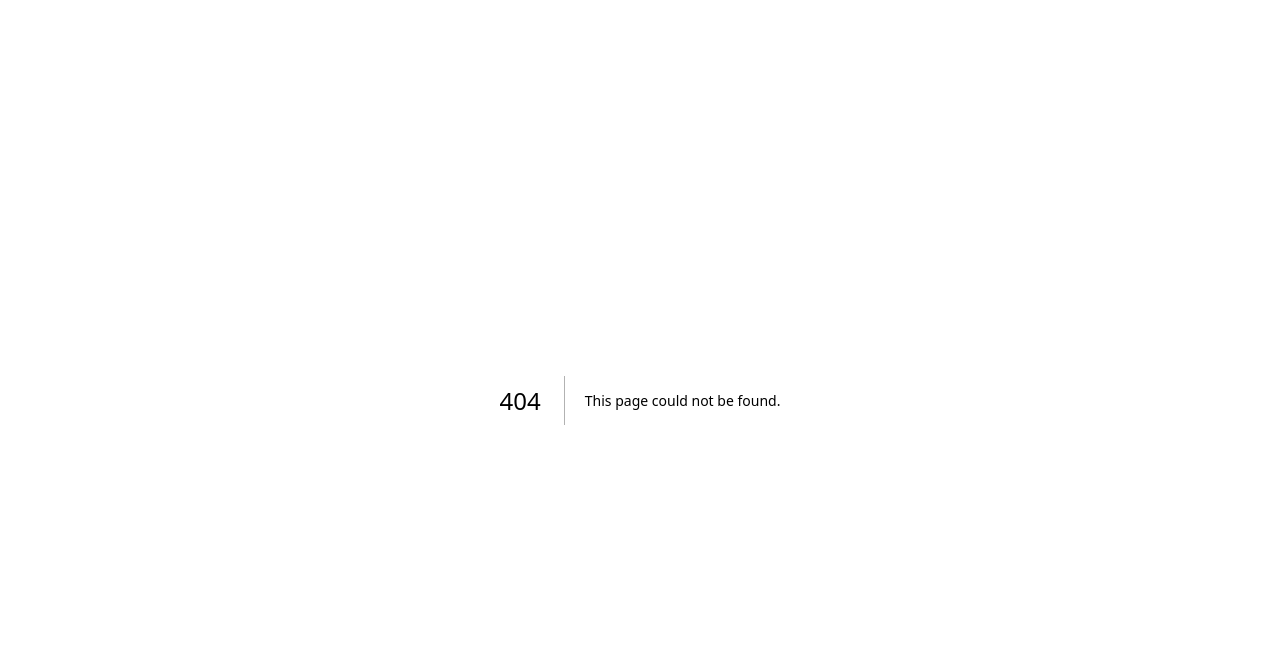
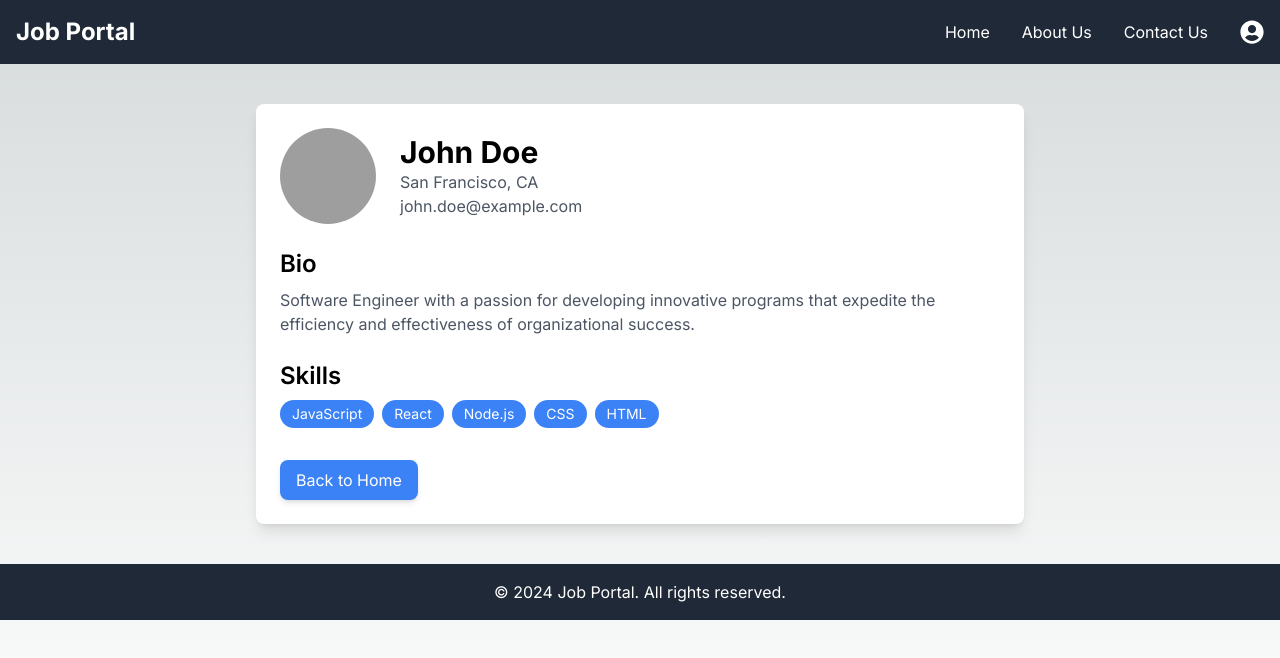
Before and after one commit to pavan-kts/job-portal-next-pwa, a Next.js app: page /user-profile in a window 1280 px wide. Before the commit this address had no page. Shown: the top 658 px of the page. Built offline with nearby package versions, Linux system fonts and the light colour scheme; grey boxes are pictures that could not be loaded.

Commit message:
user profile, job details page added, UI changes.

```diff
--- a/src/app/about-us/page.tsx
+++ b/src/app/about-us/page.tsx
@@ -1,5 +1,6 @@
 import React from 'react';
 import Navbar from '@/components/Navbar';
+import Footer from '@/components/Footer';
 
 const About: React.FC = () => {
   return (
@@ -69,11 +70,7 @@ const About: React.FC = () => {
           </div>
         </div>
       </div>
-      <footer className="bg-gray-800 py-4 text-center text-white dark:bg-gray-900 dark:text-gray-200">
-        <div className="container mx-auto">
-          &copy; {new Date().getFullYear()} Job Portal. All rights reserved.
-        </div>
-      </footer>
+      <Footer/>
     </div>
   );
 };
--- a/src/app/contact-us/page.tsx
+++ b/src/app/contact-us/page.tsx
@@ -1,5 +1,6 @@
 import React from "react";
 import Navbar from "@/components/Navbar";
+import Footer from "@/components/Footer";
 
 const Contact: React.FC = () => {
   return (
@@ -117,11 +118,7 @@ const Contact: React.FC = () => {
           </div>
         </div>
       </div>
-      <footer className="bg-gray-800 py-4 text-center text-white dark:bg-gray-900 dark:text-gray-200">
-        <div className="container mx-auto">
-          &copy; {new Date().getFullYear()} Job Portal. All rights reserved.
-        </div>
-      </footer>
+      <Footer/>
     </div>
   );
 };
--- a/src/app/home/page.tsx
+++ b/src/app/home/page.tsx
@@ -1,7 +1,16 @@
+"use client"
 import React from 'react';
 import Navbar from '@/components/Navbar';
+import { useRouter } from 'next/navigation';
+import Footer from '@/components/Footer';
 
 const Home: React.FC = () => {
+  const router = useRouter();
+
+  const RedirectToJobDetails = () => {
+    router.push("/job-details");
+  }
+
   return (
     <div className="flex flex-col min-h-screen dark:bg-gray-900">
       <Navbar />
@@ -23,17 +32,17 @@ const Home: React.FC = () => {
         <div className="container mx-auto px-4">
           <h2 className="text-2xl md:text-3xl font-bold mb-6 dark:text-gray-200">Latest Job Listings</h2>
           <div className="grid grid-cols-1 md:grid-cols-2 lg:grid-cols-3 gap-6">
-            <div className="job-card bg-white p-4 rounded shadow-md dark:bg-gray-800">
+            <div onClick={RedirectToJobDetails} className="job-card bg-white p-4 rounded shadow-md dark:bg-gray-800 cursor-pointer">
               <h3 className="text-xl font-bold dark:text-gray-200">Software Engineer</h3>
               <p className="text-gray-600 dark:text-gray-400">Tech Company</p>
               <p className="text-gray-600 dark:text-gray-400">San Francisco, CA</p>
             </div>
-            <div className="job-card bg-white p-4 rounded shadow-md dark:bg-gray-800">
+            <div onClick={RedirectToJobDetails} className="job-card bg-white p-4 rounded shadow-md dark:bg-gray-800 cursor-pointer">
               <h3 className="text-xl font-bold dark:text-gray-200">Product Manager</h3>
               <p className="text-gray-600 dark:text-gray-400">Product Co.</p>
               <p className="text-gray-600 dark:text-gray-400">New York, NY</p>
             </div>
-            <div className="job-card bg-white p-4 rounded shadow-md dark:bg-gray-800">
+            <div onClick={RedirectToJobDetails} className="job-card bg-white p-4 rounded shadow-md dark:bg-gray-800 cursor-pointer">
               <h3 className="text-xl font-bold dark:text-gray-200">UX Designer</h3>
               <p className="text-gray-600 dark:text-gray-400">Design Studio</p>
               <p className="text-gray-600 dark:text-gray-400">Remote</p>
@@ -41,11 +50,7 @@ const Home: React.FC = () => {
           </div>
         </div>
       </div>
-      <footer className="bg-gray-800 py-4 text-center text-white dark:bg-gray-900 dark:text-gray-200">
-        <div className="container mx-auto">
-          &copy; {new Date().getFullYear()} Job Portal. All rights reserved.
-        </div>
-      </footer>
+      <Footer/>
     </div>
   );
 };
--- /dev/null
+++ b/src/app/job-details/page.tsx
@@ -0,0 +1,66 @@
+// pages/jobs/[id].tsx
+"use client";
+import Footer from '@/components/Footer';
+import Navbar from '@/components/Navbar';
+import { useRouter } from 'next/navigation';
+import React from 'react';
+
+const JobDetails: React.FC = () => {
+  const router = useRouter();
+  // const { id } = router.query;
+
+  // Mock data for demonstration
+  const job = {
+    title: 'Software Engineer',
+    company: 'Tech Company',
+    location: 'San Francisco, CA',
+    description: 'We are looking for a Software Engineer with 3+ years of experience...',
+    requirements: [
+      '3+ years of experience in software development',
+      'Proficiency in JavaScript, React, and Node.js',
+      'Experience with RESTful APIs and databases',
+    ],
+    responsibilities: [
+      'Develop and maintain web applications',
+      'Collaborate with cross-functional teams',
+      'Write clean and efficient code',
+    ],
+  };
+
+  return (
+    <div className="flex flex-col min-h-screen dark:bg-gray-900">
+      <Navbar />
+      <div className="flex-grow container mx-auto p-6 bg-white dark:bg-gray-800 rounded-lg shadow-md mt-6">
+        <h1 className="text-4xl font-bold mb-4 dark:text-gray-200">{job.title}</h1>
+        <div className="flex items-center mb-4">
+          <h2 className="text-2xl font-semibold mr-2 dark:text-gray-400">{job.company}</h2>
+          <p className="text-lg dark:text-gray-400">| {job.location}</p>
+        </div>
+        <hr className="my-4 border-gray-200 dark:border-gray-700" />
+        <h2 className="text-2xl font-semibold mb-4 dark:text-gray-200">Job Description</h2>
+        <p className="mb-6 dark:text-gray-400">{job.description}</p>
+        <h2 className="text-2xl font-semibold mb-4 dark:text-gray-200">Requirements</h2>
+        <ul className="list-disc list-inside mb-6 pl-4 dark:text-gray-400">
+          {job.requirements.map((req, index) => (
+            <li key={index} className="mb-2">{req}</li>
+          ))}
+        </ul>
+        <h2 className="text-2xl font-semibold mb-4 dark:text-gray-200">Responsibilities</h2>
+        <ul className="list-disc list-inside mb-6 pl-4 dark:text-gray-400">
+          {job.responsibilities.map((resp, index) => (
+            <li key={index} className="mb-2">{resp}</li>
+          ))}
+        </ul>
+        <button
+          onClick={() => router.push('/')}
+          className="mt-6 bg-blue-500 hover:bg-blue-600 text-white px-4 py-2 rounded-lg shadow-md focus:outline-none focus:ring-2 focus:ring-blue-500 dark:bg-blue-600 dark:hover:bg-blue-700"
+        >
+          Back to Jobs
+        </button>
+      </div>
+      <Footer/>
+    </div>
+  );
+};
+
+export default JobDetails;
--- /dev/null
+++ b/src/app/user-profile/page.tsx
@@ -0,0 +1,63 @@
+"use client";
+import React from 'react';
+import Navbar from '@/components/Navbar';
+import { useRouter } from 'next/navigation';
+import Footer from '@/components/Footer';
+
+const UserProfile: React.FC = () => {
+  const router = useRouter();
+
+  // Mock user data for demonstration
+  const user = {
+    name: 'John Doe',
+    email: 'john.doe@example.com',
+    avatar: 'https://img.freepik.com/free-photo/view-3d-man-holding-laptop_23-2150709818.jpg?size=626&ext=jpg&ga=GA1.1.188971478.1716538304&semt=sph',
+    bio: 'Software Engineer with a passion for developing innovative programs that expedite the efficiency and effectiveness of organizational success.',
+    location: 'San Francisco, CA',
+    skills: ['JavaScript', 'React', 'Node.js', 'CSS', 'HTML'],
+  };
+
+  return (
+    <div className="flex flex-col min-h-screen dark:bg-gray-900">
+      <Navbar />
+      <div className="container mx-auto py-10 px-4">
+        <div className="bg-white dark:bg-gray-800 p-6 rounded-lg shadow-lg max-w-3xl mx-auto">
+          <div className="flex items-center mb-6">
+            <img src={user.avatar} alt={user.name} className="w-24 h-24 rounded-full mr-6" />
+            <div>
+              <h1 className="text-3xl font-bold dark:text-gray-200">{user.name}</h1>
+              <p className="text-gray-600 dark:text-gray-400">{user.location}</p>
+              <p className="text-gray-600 dark:text-gray-400">{user.email}</p>
+            </div>
+          </div>
+          <div className="mb-6">
+            <h2 className="text-2xl font-semibold dark:text-gray-200">Bio</h2>
+            <p className="mt-2 text-gray-600 dark:text-gray-400">{user.bio}</p>
+          </div>
+          <div>
+            <h2 className="text-2xl font-semibold dark:text-gray-200">Skills</h2>
+            <ul className="mt-2 flex flex-wrap">
+              {user.skills.map((skill, index) => (
+                <li
+                  key={index}
+                  className="bg-blue-500 text-white px-3 py-1 rounded-full text-sm mr-2 mb-2 dark:bg-blue-600"
+                >
+                  {skill}
+                </li>
+              ))}
+            </ul>
+          </div>
+          <button
+            onClick={() => router.push('/')}
+            className="mt-6 bg-blue-500 hover:bg-blue-600 text-white px-4 py-2 rounded-lg shadow-md focus:outline-none focus:ring-2 focus:ring-blue-500 dark:bg-blue-600 dark:hover:bg-blue-700"
+          >
+            Back to Home
+          </button>
+        </div>
+      </div>
+      <Footer/>
+    </div>
+  );
+};
+
+export default UserProfile;
--- /dev/null
+++ b/src/components/Footer.tsx
@@ -0,0 +1,15 @@
+import React from "react";
+
+type Props = {};
+
+const Footer = (props: Props) => {
+  return (
+    <footer className="bg-gray-800 py-4 text-center text-white dark:bg-gray-900 dark:text-gray-200">
+      <div className="container mx-auto">
+        &copy; {new Date().getFullYear()} Job Portal. All rights reserved.
+      </div>
+    </footer>
+  );
+};
+
+export default Footer;
--- a/src/components/LoginPage.tsx
+++ b/src/components/LoginPage.tsx
@@ -27,7 +27,7 @@ const LoginPage: React.FC = () => {
     e.preventDefault();
     console.log('Email : ' + formData.email);
     console.log('Password : ' + formData.password);
-    router.push('/dashboard');
+    router.push('/');
   };
 
   return (
@@ -71,12 +71,12 @@ const LoginPage: React.FC = () => {
         >
           Dont have an account? Register here
         </Link>
-        <Link
+        {/* <Link
           href="/"
           className="inline-block my-2 text-center rounded-lg hover:text-blue-600 dark:hover:text-blue-400"
         >
           Go to Home Page
-        </Link>
+        </Link> */}
       </form>
     </div>
   );
--- a/src/components/Navbar.tsx
+++ b/src/components/Navbar.tsx
@@ -1,11 +1,12 @@
-"use client"
+"use client";
 import React, { useState, useEffect } from 'react';
 import Link from 'next/link';
-import { FaBars, FaTimes } from 'react-icons/fa';
+import { FaBars, FaTimes, FaUserCircle } from 'react-icons/fa';
 
 const Navbar: React.FC = () => {
   const [darkMode, setDarkMode] = useState(false);
   const [isMobileMenuOpen, setIsMobileMenuOpen] = useState(false);
+  const [isProfileMenuOpen, setIsProfileMenuOpen] = useState(false);
 
   useEffect(() => {
     if (localStorage.getItem('theme') === 'dark') {
@@ -31,15 +32,37 @@ const Navbar: React.FC = () => {
     setIsMobileMenuOpen(!isMobileMenuOpen);
   };
 
+  const toggleProfileMenu = () => {
+    setIsProfileMenuOpen(!isProfileMenuOpen);
+  };
+
   return (
     <nav className="bg-gray-800 p-4 dark:bg-gray-900">
       <div className="container mx-auto flex justify-between items-center">
         <div className="text-white text-2xl font-bold dark:text-gray-200">Job Portal</div>
-        <div className="hidden md:flex space-x-8">
+        <div className="hidden md:flex space-x-8 items-center">
           <Link href="/" className="text-white hover:underline dark:text-gray-200">Home</Link>
           <Link href="/about-us" className="text-white hover:underline dark:text-gray-200">About Us</Link>
           <Link href="/contact-us" className="text-white hover:underline dark:text-gray-200">Contact Us</Link>
-          <Link href="/login" className="text-white hover:underline dark:text-gray-200">Log in</Link>
+          {/* <Link href="/login" className="text-white hover:underline dark:text-gray-200">Log in</Link> */}
+          <div className="relative flex items-center">
+            <button onClick={toggleProfileMenu} className="text-white focus:outline-none">
+              <FaUserCircle size={24} />
+            </button>
+            {isProfileMenuOpen && (
+              <div className="absolute top-5 right-0 mt-2 w-48 bg-white rounded-md shadow-lg py-2 dark:bg-gray-800 dark:text-gray-200">
+                <Link href="/user-profile" className="block px-4 py-2 text-sm hover:bg-gray-200 dark:hover:bg-gray-700">Profile</Link>
+                {/* <Link href="/settings" className="block px-4 py-2 text-sm hover:bg-gray-200 dark:hover:bg-gray-700">Settings</Link> */}
+                <Link href="/login" className="block px-4 py-2 text-sm hover:bg-gray-200 dark:hover:bg-gray-700">Logout</Link>
+                {/* <button
+                  onClick={() => console.log('Logout')}
+                  className="w-full text-left block px-4 py-2 text-sm hover:bg-gray-200 dark:hover:bg-gray-700"
+                >
+                  Logout
+                </button> */}
+              </div>
+            )}
+          </div>
         </div>
         <div className="md:hidden flex items-center">
           <button onClick={toggleMobileMenu} className="text-white">
@@ -52,7 +75,25 @@ const Navbar: React.FC = () => {
           <Link href="/" className="text-white hover:underline dark:text-gray-200">Home</Link>
           <Link href="/about-us" className="text-white hover:underline dark:text-gray-200">About Us</Link>
           <Link href="/contact-us" className="text-white hover:underline dark:text-gray-200">Contact Us</Link>
-          <Link href="/login" className="text-white hover:underline dark:text-gray-200">Log in</Link>
+          {/* <Link href="/login" className="text-white hover:underline dark:text-gray-200">Log in</Link> */}
+          <div className="relative">
+            <button onClick={toggleProfileMenu} className="text-white focus:outline-none">
+              <FaUserCircle size={24} />
+            </button>
+            {isProfileMenuOpen && (
+              <div className="flex flex-col space-y-2 mt-2 bg-white rounded-md shadow-lg py-2 dark:bg-gray-800 dark:text-gray-200">
+                <Link href="/user-profile" className="block px-4 py-2 text-sm hover:bg-gray-200 dark:hover:bg-gray-700">Profile</Link>
+                {/* <Link href="/settings" className="block px-4 py-2 text-sm hover:bg-gray-200 dark:hover:bg-gray-700">Settings</Link> */}
+                <Link href="/login" className="block px-4 py-2 text-sm hover:bg-gray-200 dark:hover:bg-gray-700">Logout</Link>
+                {/* <button
+                  onClick={() => console.log('Logout')}
+                  className="w-full text-left block px-4 py-2 text-sm hover:bg-gray-200 dark:hover:bg-gray-700"
+                >
+                  Logout
+                </button> */}
+              </div>
+            )}
+          </div>
         </div>
       )}
     </nav>
```
Also changed, not shown: 1 other file (tests, documents, lock files or other folders).
